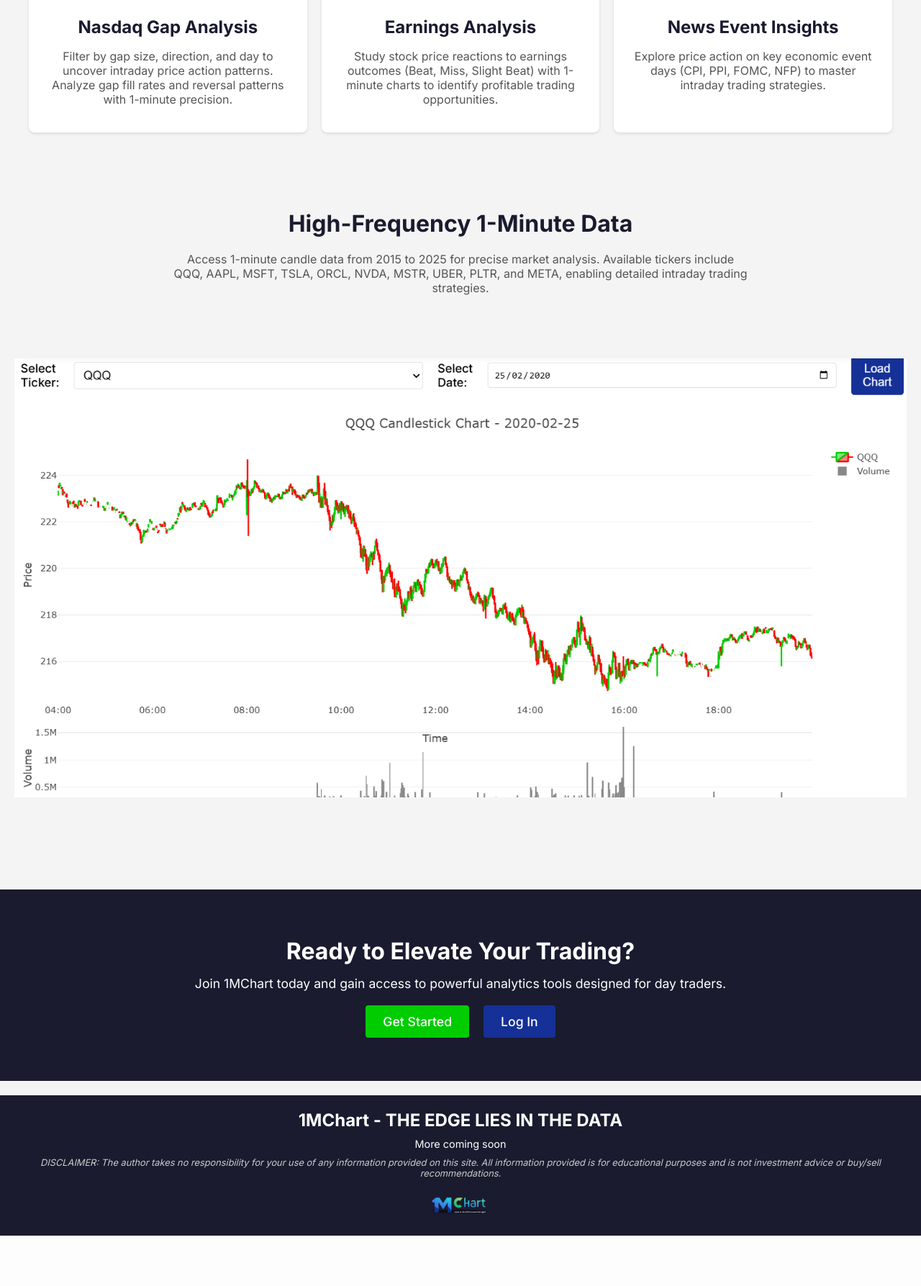
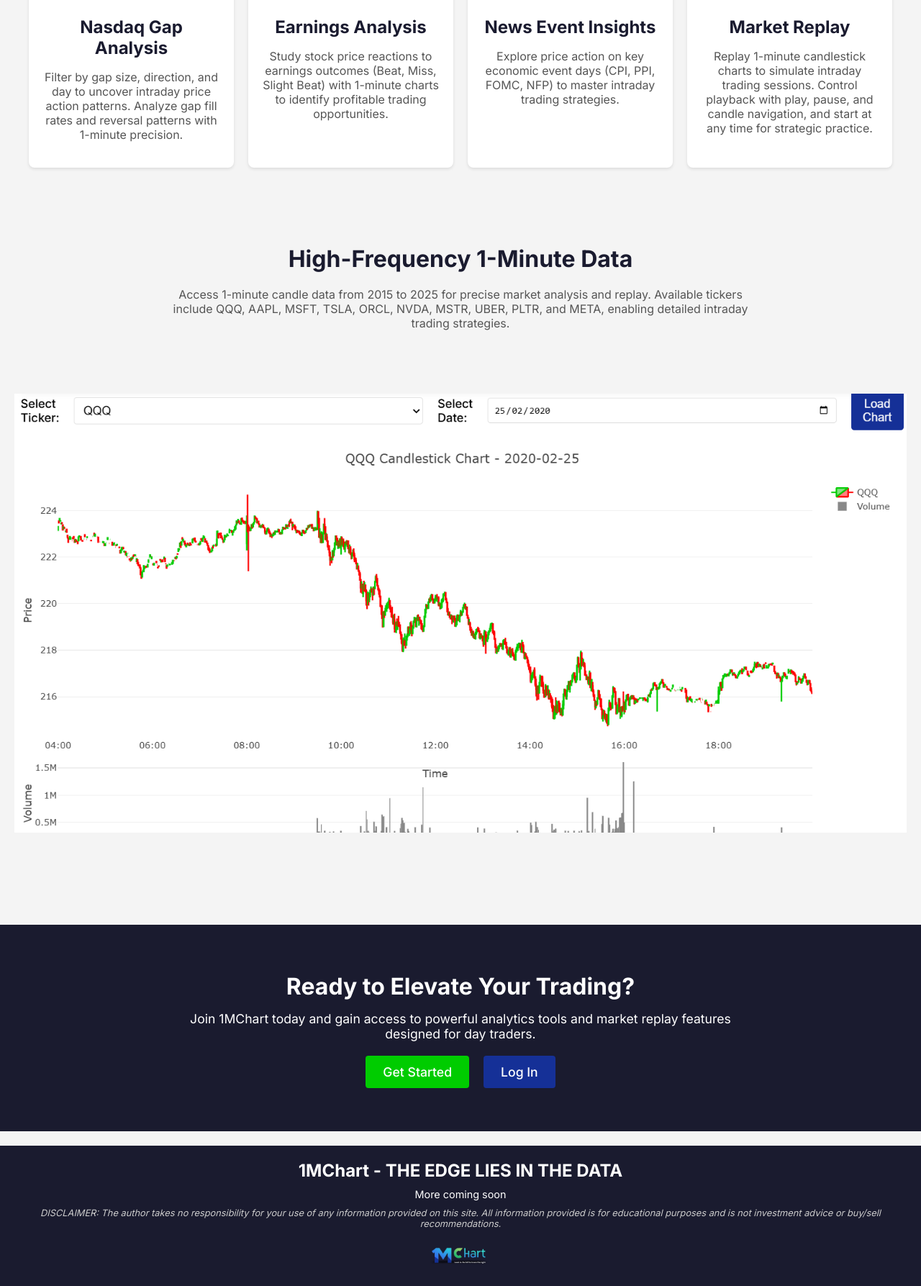
Before and after one commit to doby176/1MCHARTET, a Flask app: page / in a window 1280 px wide. Shown: the part 1458-3245 px from the top of the page at 72% size. Before the commit the page ends 3175 px from the top, so only its background shows below. Run offline with Flask 3, Linux system fonts and the light colour scheme.

Commit message:
NEW HOME PAGE WITH REPLAY SETTING

```diff
--- a/static/script.js
+++ b/static/script.js
@@ -29,68 +29,6 @@
     const earningsFilterRadios = document.querySelectorAll('input[name="earnings-filter-type"]');
     earningsFilterRadios.forEach(radio => {
         radio.addEventListener('change', toggleEarningsFilterSection);
-    });
-
-    // Add input formatting for replay-start-time
-    const startTimeInput = document.getElementById('replay-start-time');
-    startTimeInput.addEventListener('input', (e) => {
-        let value = e.target.value.replace(/[^0-9:]/g, ''); // Allow only digits and colon
-        let cursorPosition = e.target.selectionStart;
-
-        // Split into parts before and after the colon
-        const parts = value.split(':');
-        let hours = parts[0] || '';
-        let minutes = parts[1] || '';
-
-        // Handle hours input
-        if (hours.length > 2) {
-            hours = hours.slice(0, 2); // Limit hours to 2 digits
-        }
-        if (hours.length === 2 && parseInt(hours) > 23) {
-            hours = '23'; // Cap hours at 23
-        }
-
-        // Auto-insert colon after valid hours when needed
-        if (hours.length >= 1 && !value.includes(':') && (cursorPosition >= hours.length || value.length >= 3)) {
-            value = hours + ':';
-            cursorPosition = value.length; // Move cursor after colon
-        }
-
-        // Handle minutes input
-        if (minutes.length > 2) {
-            minutes = minutes.slice(0, 2); // Limit minutes to 2 digits
-        }
-        if (minutes.length === 2 && parseInt(minutes) > 59) {
-            minutes = '59'; // Cap minutes at 59
-        }
-
-        // Reconstruct value
-        value = minutes ? `${hours}:${minutes}` : hours;
-        if (value.length > 5) {
-            value = value.slice(0, 5); // Limit to HH:MM
-        }
-
-        e.target.value = value;
-
-        // Restore cursor position
-        if (value.includes(':')) {
-            if (cursorPosition <= hours.length) {
-                e.target.setSelectionRange(cursorPosition, cursorPosition);
-            } else {
-                e.target.setSelectionRange(cursorPosition, cursorPosition);
-            }
-        }
-    });
-
-    // Validate on blur to ensure proper format
-    startTimeInput.addEventListener('blur', (e) => {
-        const value = e.target.value;
-        if (value && !value.match(/^[0-2]?[0-9]:[0-5][0-9]$/)) {
-            e.target.value = '';
-            alert('Please enter a valid time in HH:MM format (e.g., 09:45).');
-        } else if (value.match(/^[0-9]:[0-5][0-9]$/)) {
-            e.target.value = '0' + value; // Pad single-digit hour on blur
-        }
     });
 });
 
@@ -495,17 +433,12 @@
     const nextButton = document.getElementById('next-candle');
     const chartContainer = document.getElementById('plotly-chart');
     const timestampDisplay = document.getElementById('replay-timestamp');
-    let startTimeInput = document.getElementById('replay-start-time').value;
+    const startTimeInput = document.getElementById('replay-start-time').value;
     const replaySpeed = parseInt(document.getElementById('replay-speed').value);
 
     // If not paused, determine start index based on user input
     if (!isPaused) {
-        // Normalize input: accept "9:45" or "09:45"
-        if (startTimeInput && startTimeInput.match(/^[0-2]?[0-9]:[0-5][0-9]$/)) {
-            // Pad single-digit hour if necessary
-            if (startTimeInput.length === 4) {
-                startTimeInput = '0' + startTimeInput; // e.g., "9:45" → "09:45"
-            }
+        if (startTimeInput && startTimeInput.match(/^[0-2][0-9]:[0-5][0-9]$/)) {
             const [hours, minutes] = startTimeInput.split(':').map(Number);
             const dateStr = chartData.date;
             const targetTime = new Date(`${dateStr}T${hours.toString().padStart(2, '0')}:${minutes.toString().padStart(2, '0')}:00`);
@@ -519,9 +452,6 @@
             }
         } else {
             currentReplayIndex = 0;
-            if (startTimeInput) {
-                alert('Invalid time format. Please use HH:MM (e.g., 09:45). Starting from first candle.');
-            }
         }
     }
 
--- a/templates/home.html
+++ b/templates/home.html
@@ -4,19 +4,19 @@
     <meta charset="UTF-8">
     <meta name="viewport" content="width=device-width, initial-scale=1.0">
     <!-- SEO Meta Tags -->
-    <meta name="description" content="Elevate your trading with 1MChart's advanced Nasdaq gap insights, including gap fill rates, and reversal patterns. Analyze earnings outcomes (Beat, Miss...) and key news events (CPI, FOMC...) with high-frequency 1-minute interactive charts data for strategic day trading (2015-2025).">
-    <meta name="keywords" content="1-minute stock charts, Nasdaq gap insights, QQQ gap fill rate, QQQ gap trading, intraday gap analysis, QQQ price action patterns, day trading, price action analysis, Nasdaq gap statistics, earnings price action, CPI, PPI, FOMC, NFP, QQQ, AAPL, MSFT, TSLA, ORCL, NVDA, MSTR, UBER, PLTR, META, intraday trading, historical stock data, trading tools, technical analysis, stock market analysis, QQQ gap trading strategies, stock gap analytics">
+    <meta name="description" content="Elevate your trading with 1MChart's advanced Nasdaq gap insights, market replay, and earnings analysis. Replay 1-minute candlestick charts, analyze gap fill rates, reversal patterns, earnings outcomes (Beat, Miss...), and key news events (CPI, FOMC...) with high-frequency data for strategic day trading (2015-2025).">
+    <meta name="keywords" content="1-minute stock charts, Nasdaq gap insights, QQQ gap fill rate, QQQ gap trading, intraday gap analysis, market replay, 1-minute candlestick replay, intraday trading simulation, QQQ price action patterns, day trading, price action analysis, Nasdaq gap statistics, earnings price action, CPI, PPI, FOMC, NFP, QQQ, AAPL, MSFT, TSLA, ORCL, NVDA, MSTR, UBER, PLTR, META, intraday trading, historical stock data, trading tools, technical analysis, stock market analysis, QQQ gap trading strategies, stock gap analytics">
     <meta name="author" content="1MChart Team">
     <meta name="robots" content="index, follow">
     <!-- Open Graph for social media -->
-    <meta property="og:title" content="Elevate your trading with 1MChart's advanced Nasdaq gap insights, including gap fill rates and reversal patterns. Analyze earnings outcomes (Beat, Miss, Slight Beat) and key news events (CPI, FOMC) with high-frequency 1-minute data for strategic day trading (2015-2025)">
-    <meta property="og:description" content="Elevate your trading with 1MChart's advanced Nasdaq gap insights, including gap fill rates, adverse moves, and reversal patterns. Analyze earnings outcomes (Beat, Miss, Slight Beat) and key news events (CPI, FOMC) with high-frequency 1-minute data for strategic day trading (2015-2025).">
+    <meta property="og:title" content="1MChart - Precision Nasdaq Gap, Market Replay & Earnings Insights">
+    <meta property="og:description" content="Elevate your trading with 1MChart's advanced Nasdaq gap insights, market replay, and earnings analysis. Replay 1-minute candlestick charts, analyze gap fill rates, adverse moves, reversal patterns, earnings outcomes (Beat, Miss, Slight Beat), and key news events (CPI, FOMC) with high-frequency 1-minute data for strategic day trading (2015-2025).">
     <meta property="og:type" content="website">
     <meta property="og:url" content="https://onemchart.onrender.com">
     <!-- Twitter Card -->
     <meta name="twitter:card" content="summary_large_image">
-    <meta name="twitter:title" content="1MChart - Precision Nasdaq Gap & Earnings Insights">
-    <meta name="twitter:description" content="Elevate your trading with 1MChart's advanced Nasdaq gap insights, including gap fill rates, adverse moves, and reversal patterns. Analyze earnings outcomes (Beat, Miss, Slight Beat) and key news events (CPI, FOMC) with high-frequency 1-minute data for strategic day trading (2015-2025).">
+    <meta name="twitter:title" content="1MChart - Precision Nasdaq Gap, Market Replay & Earnings Insights">
+    <meta name="twitter:description" content="Elevate your trading with 1MChart's advanced Nasdaq gap insights, market replay, and earnings analysis. Replay 1-minute candlestick charts, analyze gap fill rates, adverse moves, reversal patterns, earnings outcomes (Beat, Miss, Slight Beat), and key news events (CPI, FOMC) with high-frequency 1-minute data for strategic day trading (2015-2025).">
     <!-- Google Analytics -->
     <script async src="https://www.googletagmanager.com/gtag/js?id=G-BFDR405H06"></script>
     <script>
@@ -30,13 +30,13 @@
     <script async src="https://pagead2.googlesyndication.com/pagead/js/adsbygoogle.js?client=ca-pub-9416785017460416" crossorigin="anonymous"></script>
     <link rel="icon" type="image/png" href="/static/favicon.png">
     <link href="https://fonts.googleapis.com/css2?family=Inter:wght@400;500;700&display=swap" rel="stylesheet">
-    <link rel="stylesheet" href="{{ url_for('static', filename='styles.css') }}?v=45">
+    <link rel="stylesheet" href="{{ url_for('static', filename='styles.css') }}?v=46">
     <title>1MChart - Precision Trading Insights</title>
 </head>
 <body>
     <header class="landing-header">
         <img src="{{ url_for('static', filename='logo-new.png') }}" alt="1MChart Logo" class="logo">
-        <h1>Discover Powerful Nasdaq Gap Insights, News Analysis, and Earnings Data with 1MChart</h1>
+        <h1>Discover Powerful Nasdaq Gap Insights, Market Replay, News Analysis, and Earnings Data with 1MChart</h1>
     </header>
     <div class="header-cta">
         <div class="cta-buttons">
@@ -47,7 +47,7 @@
     <main class="landing-main">
         <section class="hero">
             <h2>Trade Smarter with 1MChart</h2>
-            <p>Harness the power of high-frequency 1-minute data to analyze Nasdaq gaps, earnings reactions, and key economic events (CPI, FOMC, NFP). Build data-driven trading strategies with precision.</p>
+            <p>Harness the power of high-frequency 1-minute data to replay market sessions, analyze Nasdaq gaps, earnings reactions, and key economic events (CPI, FOMC, NFP). Build data-driven trading strategies with precision.</p>
             <div class="video-container">
                 <iframe
                     width="100%"
@@ -90,16 +90,21 @@
                     <h3>News Event Insights</h3>
                     <p>Explore price action on key economic event days (CPI, PPI, FOMC, NFP) to master intraday trading strategies.</p>
                 </div>
+                <div class="feature-card">
+                    <img src="{{ url_for('static', filename='metricreplay.png') }}" alt="Market Replay" class="metric-icon">
+                    <h3>Market Replay</h3>
+                    <p>Replay 1-minute candlestick charts to simulate intraday trading sessions. Control playback with play, pause, and candle navigation, and start at any time for strategic practice.</p>
+                </div>
             </div>
         </section>
         <section class="data-section">
             <h2>High-Frequency 1-Minute Data</h2>
-            <p>Access 1-minute candle data from 2015 to 2025 for precise market analysis. Available tickers include QQQ, AAPL, MSFT, TSLA, ORCL, NVDA, MSTR, UBER, PLTR, and META, enabling detailed intraday trading strategies.</p>
+            <p>Access 1-minute candle data from 2015 to 2025 for precise market analysis and replay. Available tickers include QQQ, AAPL, MSFT, TSLA, ORCL, NVDA, MSTR, UBER, PLTR, and META, enabling detailed intraday trading strategies.</p>
             <img src="{{ url_for('static', filename='metric1min.png') }}" alt="1-Minute Data" class="metric-icon-large">
         </section>
         <section class="cta-section">
             <h2>Ready to Elevate Your Trading?</h2>
-            <p>Join 1MChart today and gain access to powerful analytics tools designed for day traders.</p>
+            <p>Join 1MChart today and gain access to powerful analytics tools and market replay features designed for day traders.</p>
             <div class="cta-buttons">
                 <a href="{{ url_for('landing') }}" class="cta-button cta-signup">Get Started</a>
                 <a href="{{ url_for('login') }}" class="cta-button">Log In</a>
```
